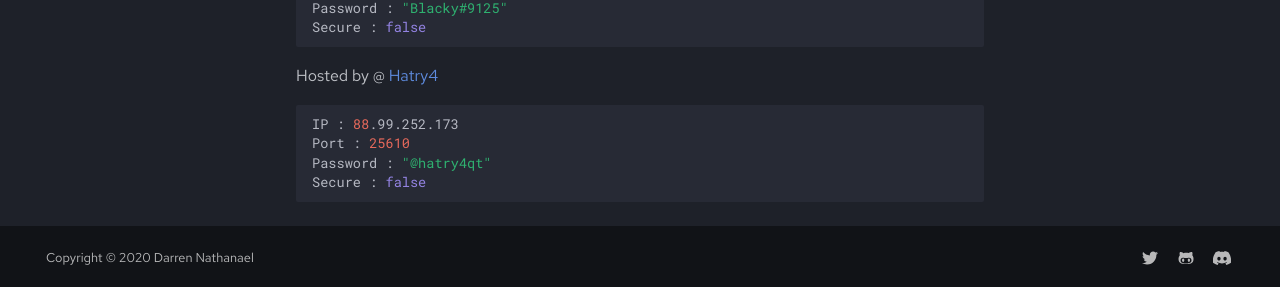
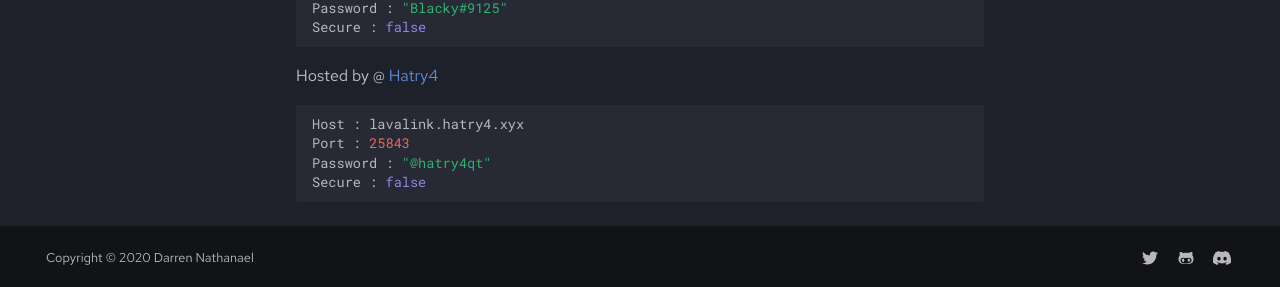
Before and after one commit to DarrenOfficial/lavalink-list, an MkDocs documentation site: the page built from docs/NoSSL/lavalink-without-ssl.md, in a window 1280 px wide and 900 px high, scrolled down 792 px. Shown: the part 610-897 px from the top of the window. Built offline with MkDocs 1.6.1 and Material for MkDocs 9.7.7, drawn with Linux system fonts in a browser that asks for light colours; comment, search, counter and statistics services are not loaded.

Commit message:
Downgrade

````diff
--- a/docs/NoSSL/lavalink-without-ssl.md
+++ b/docs/NoSSL/lavalink-without-ssl.md
@@ -70,8 +70,8 @@ Secure : false
 
 Hosted by @ [Hatry4](https://www.hatry4.xyz)
 ```bash
-IP : 88.99.252.173
-Port : 25610
+Host : lavalink.hatry4.xyx
+Port : 25843
 Password : "@hatry4qt"
 Secure : false
 ```
````
